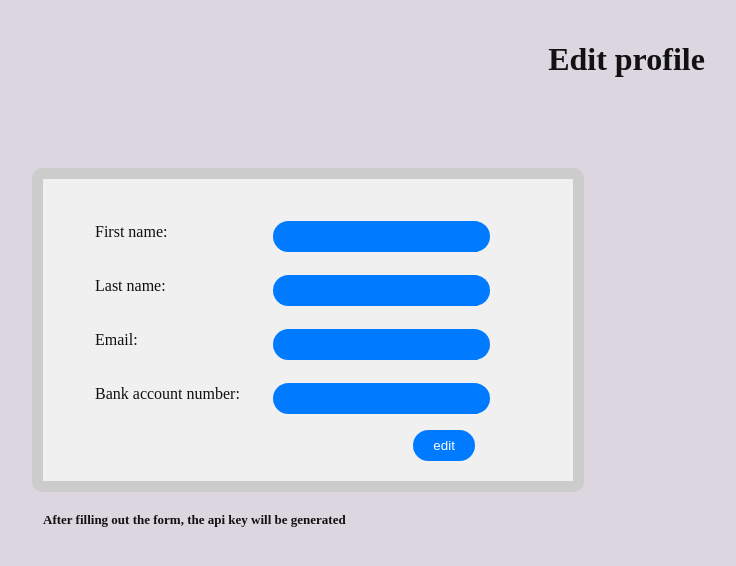
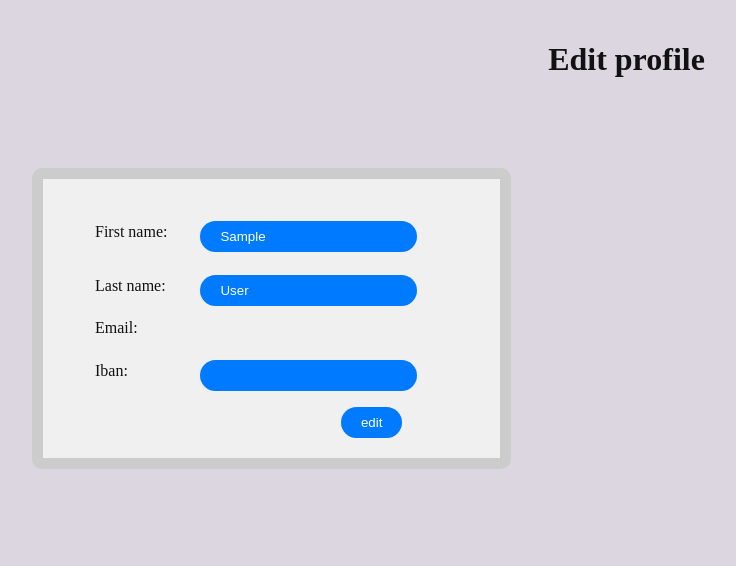
Before and after one commit to CrazyMonkey0/payment_gateway, a Django app: page /profile/edit/ in a window 1280 px wide. Shown: the part 76-642 px from the top of the page, without its empty margins (31-767 px from the left). Run offline with Django 5.2, Linux system fonts and the light colour scheme; the visitor is signed in with stand-in values (Sample User, id 1); data comes from the database, SQL or seed files in the repository.

Commit message:
Change in model and bug fixing in accounts application

```diff
--- a/backend/accounts/admin.py
+++ b/backend/accounts/admin.py
@@ -2,4 +2,10 @@ from django.contrib import admin
 from django.contrib.auth.admin import UserAdmin
 from .models import Profile
 
+
+fields = list(UserAdmin.fieldsets)
+fields[0] = (None, {'fields': ('username', 'password', 'iban')})
+UserAdmin.fieldsets = tuple(fields)
+
+
 admin.site.register(Profile, UserAdmin)
--- a/backend/accounts/forms.py
+++ b/backend/accounts/forms.py
@@ -1,6 +1,7 @@
 from django import forms
 from .models import Profile
-
+from bank.models import Bank
+import re
 
 
 class UserRegistrationForm(forms.ModelForm):
@@ -42,13 +43,33 @@ class UserRegistrationForm(forms.ModelForm):
 
 class ProfileForm(forms.ModelForm):
     """
-    Django form to handle user profile data.
+    Form for creating or updating a user profile.
 
     Attributes:
-        app (CharField): Field for entering the application name.
-        bank_account (CharField): Field for entering the bank account number.
-
+    - first_name (CharField): The first name of the user.
+    - last_name (CharField): The last name of the user.
+    - iban (CharField): The IBAN (International Bank Account Number) of the user.
     """
     class Meta:
         model = Profile
-        fields = ['first_name', 'last_name', 'email', 'bank_account']
+        fields = ['first_name', 'last_name', 'iban']
+
+    def clean_iban(self):
+        """
+        Custom clean method to validate IBAN.
+
+        Raises:
+            forms.ValidationError: If the provided IBAN does not exist in the database.
+
+        Returns:
+            str: Valid IBAN.
+        """
+        cd = self.cleaned_data
+        if re.match(r'^[A-Z]{2}[0-9]*$'):
+            try:
+                Bank.objects.get(iban=cd['iban'])
+            except Bank.DoesNotExist:
+                raise forms.ValidationError("This IBAN does not exist.")
+            return cd['iban']
+        else:
+            raise forms.ValidationError("Incorrect IBAN")
--- a/backend/accounts/models.py
+++ b/backend/accounts/models.py
@@ -1,7 +1,8 @@
 from django.db import models
 from django.contrib.auth.models import AbstractUser
+from django.core.validators import RegexValidator
 
 
 class Profile(AbstractUser):
-
-    bank_account = models.CharField(max_length=30, blank=True, null=True)
+    iban = models.CharField(max_length=32, default="", validators=[
+                            RegexValidator(r'^[A-Z]{2}[0-9]*$')])
--- a/backend/accounts/templates/accounts/edit_profile.html
+++ b/backend/accounts/templates/accounts/edit_profile.html
@@ -6,6 +6,11 @@
 <div id="edit">
     <h1>Edit profile</h1>
     <p></p>
+    {% if form.errors %}
+    <div class="error">
+        <h3>{{form.errors}}</h3>
+    </div>
+    {% endif %}
     <form action="." method="post">
         <table>
             <tr>
@@ -21,8 +26,8 @@
                 <td class="edit_form">{{ form.email }}</td>
             </tr>
             <tr>
-                <td class="edit_form">Bank account number: </td>
-                <td class="edit_form">{{ form.bank_account }}</td>
+                <td class="edit_form">Iban: </td>
+                <td class="edit_form">{{ form.iban }}</td>
             </tr>
             <tr>
                 {% csrf_token %}
@@ -30,6 +35,5 @@
             </tr>
         </table>
     </form>
-    <h3>After filling out the form, the api key will be generated</h3>
 </div>
 {% endblock %}
--- a/backend/accounts/templates/accounts/profile.html
+++ b/backend/accounts/templates/accounts/profile.html
@@ -5,7 +5,7 @@
 {% block content %}
 <div id="profile">
     <h1>Profile information</h1>
-    {% if profile.bank_account is None%}
+    {% if profile.iban is None%}
     <p>The profile is empty. <a href="{% url 'edit_profile' %}"> edit the
             profile</a></p>
 
@@ -41,7 +41,7 @@
                 <h3>Bank account:</h3>
             </td>
             <td>
-                {{ profile.bank_account }}
+                {{ profile.iban }}
             </td>
         </tr>
     </table>
--- a/backend/accounts/views.py
+++ b/backend/accounts/views.py
@@ -2,6 +2,7 @@ from django.shortcuts import render, redirect, get_object_or_404
 from django.contrib.auth.decorators import login_required
 from .models import Profile
 from .forms import UserRegistrationForm, ProfileForm
+from bank.models import Bank
 
 
 def register(request):
@@ -83,7 +84,7 @@ def edit_profile(request):
             form.save()
             return redirect('show_profile')
     else:
-        form = ProfileForm()
+        form = ProfileForm(instance=profile)
 
     return render(request, 'accounts/edit_profile.html', {'section': 'edit_profile',
                                                           'form': form})
```
Also changed, not shown: backend/accounts/migrations/0002_remove_profile_bank_account_profile_iban.py (added), backend/accounts/migrations/0003_alter_profile_iban.py (added).
